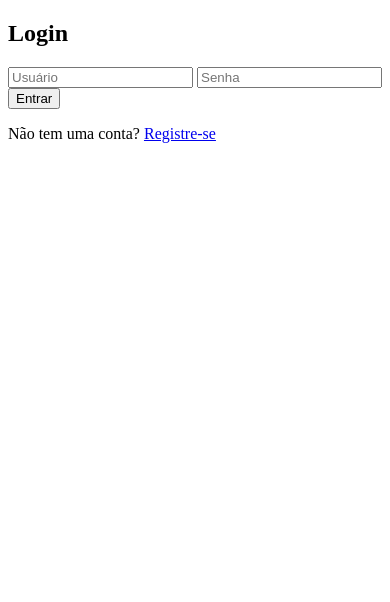
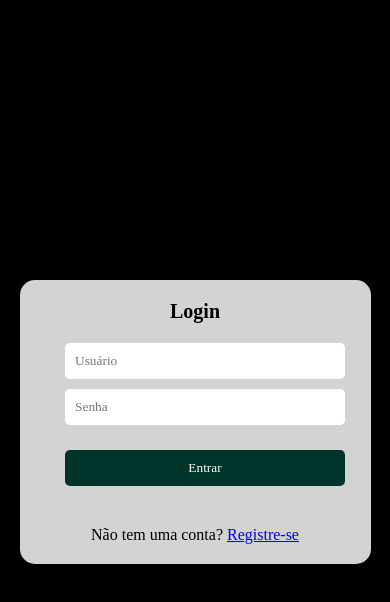
Before and after one commit to caioocode/listadetarefas, a website: page login.html in a window 390 px wide. Drawn offline with Linux system fonts and the light colour scheme.

Commit message:
ajustes css

```diff
--- a/css/login.css
+++ b/css/login.css
@@ -0,0 +1,106 @@
+* {
+    margin: 0;
+    padding: 0;
+    box-sizing: border-box;
+    font-family: "Montserrat", serif;
+    outline: none;
+}
+
+body {
+    background-color: black;
+    display: flex;
+    justify-content: center;
+    align-items: center;
+    height: 100vh;
+    margin: 0;
+}
+
+#auth-container {
+    width: 100%;
+    max-width: 500px;
+    height: 300px;
+    background-color: lightgray;
+    border-radius: 15px;
+    margin: 20px; /* Adicionado espaço para telas menores */
+    padding: 20px;
+}
+
+#auth-container p {
+    text-align: center;
+    margin-top: 60px;
+}
+
+h2 {
+    text-align: center;
+}
+
+#login-form {
+    display: flex;
+    flex-direction: column;
+    align-items: center;
+    transform: translate(10px, 20px);
+}
+
+#login-form input {
+    width: 100%;
+    max-width: 200px;
+    border-radius: 5px;
+    border: none;
+    display: flex;
+    margin-bottom: 10px;
+    padding: 10px;
+}
+
+.entrar {
+    border: none;
+    margin-top: 15px;
+    padding: 10px 20px;
+    background-color: #003329;
+    color: white;
+    border-radius: 5px;
+    cursor: pointer;
+}
+
+.entrar:hover {
+    background-color: #45a049;
+}
+
+/* Responsividade para telas pequenas */
+@media (max-width: 768px) {
+    #auth-container {
+        height: auto;
+        padding: 20px;
+    }
+
+    h2 {
+        font-size: 24px;
+    }
+
+    #login-form input {
+        max-width: 100%;
+    }
+
+    .entrar {
+        width: 100%;
+    }
+}
+
+/* Responsividade para telas muito pequenas */
+@media (max-width: 480px) {
+    #auth-container {
+        margin: 50px auto;
+        width: 90%;
+    }
+
+    h2 {
+        font-size: 20px;
+    }
+
+    #login-form input {
+        max-width: 90%;
+    }
+
+    .entrar {
+        width: 90%;
+    }
+}
--- a/css/registro.css
+++ b/css/registro.css
@@ -0,0 +1,106 @@
+* {
+    margin: 0;
+    padding: 0;
+    box-sizing: border-box;
+    font-family: "Montserrat", serif;
+    outline: none;
+}
+
+body {
+    background-color: black;
+    display: flex;
+    justify-content: center;
+    align-items: center;
+    height: 100vh;
+    margin: 0;
+}
+
+#auth-container {
+    width: 100%;
+    max-width: 500px;
+    height: 300px;
+    background-color: lightgray;
+    border-radius: 15px;
+    margin: 20px; /* Adicionado espaço para telas menores */
+    padding: 20px;
+}
+
+#auth-container p {
+    text-align: center;
+    margin-top: 60px;
+}
+
+h2 {
+    text-align: center;
+}
+
+#register-form {
+    display: flex;
+    flex-direction: column;
+    align-items: center;
+    transform: translate(10px, 20px);
+}
+
+#register-form input {
+    width: 100%;
+    max-width: 200px;
+    border-radius: 5px;
+    border: none;
+    display: flex;
+    margin-bottom: 10px;
+    padding: 10px;
+}
+
+.registrar {
+    border: none;
+    margin-top: 15px;
+    padding: 10px 20px;
+    background-color: #003329;
+    color: white;
+    border-radius: 5px;
+    cursor: pointer;
+}
+
+.registrar:hover {
+    background-color: #45a049;
+}
+
+/* Responsividade para telas pequenas */
+@media (max-width: 768px) {
+    #auth-container {
+        height: auto;
+        padding: 20px;
+    }
+
+    h2 {
+        font-size: 24px;
+    }
+
+    #register-form input {
+        max-width: 100%;
+    }
+
+    .registrar {
+        width: 100%;
+    }
+}
+
+/* Responsividade para telas muito pequenas */
+@media (max-width: 480px) {
+    #auth-container {
+        margin: 50px auto;
+        width: 90%;
+    }
+
+    h2 {
+        font-size: 20px;
+    }
+
+    #register-form input {
+        max-width: 90%;
+    }
+
+    .registrar {
+        width: 90%;
+    }
+}
--- a/login.html
+++ b/login.html
@@ -12,8 +12,10 @@
         <h2>Login</h2>
         <form id="login-form">
             <input type="text" id="login-username" placeholder="Usuário" required />
+
             <input type="password" id="login-password" placeholder="Senha" required />
-            <button type="submit">Entrar</button>
+
+            <button type="submit" class="entrar">Entrar</button>
         </form>
         <p>Não tem uma conta? <a href="register.html">Registre-se</a></p>
     </div>
```
Also changed, not shown: css/style.css (+22 -0 lines), register.html (+1 -1 lines).
